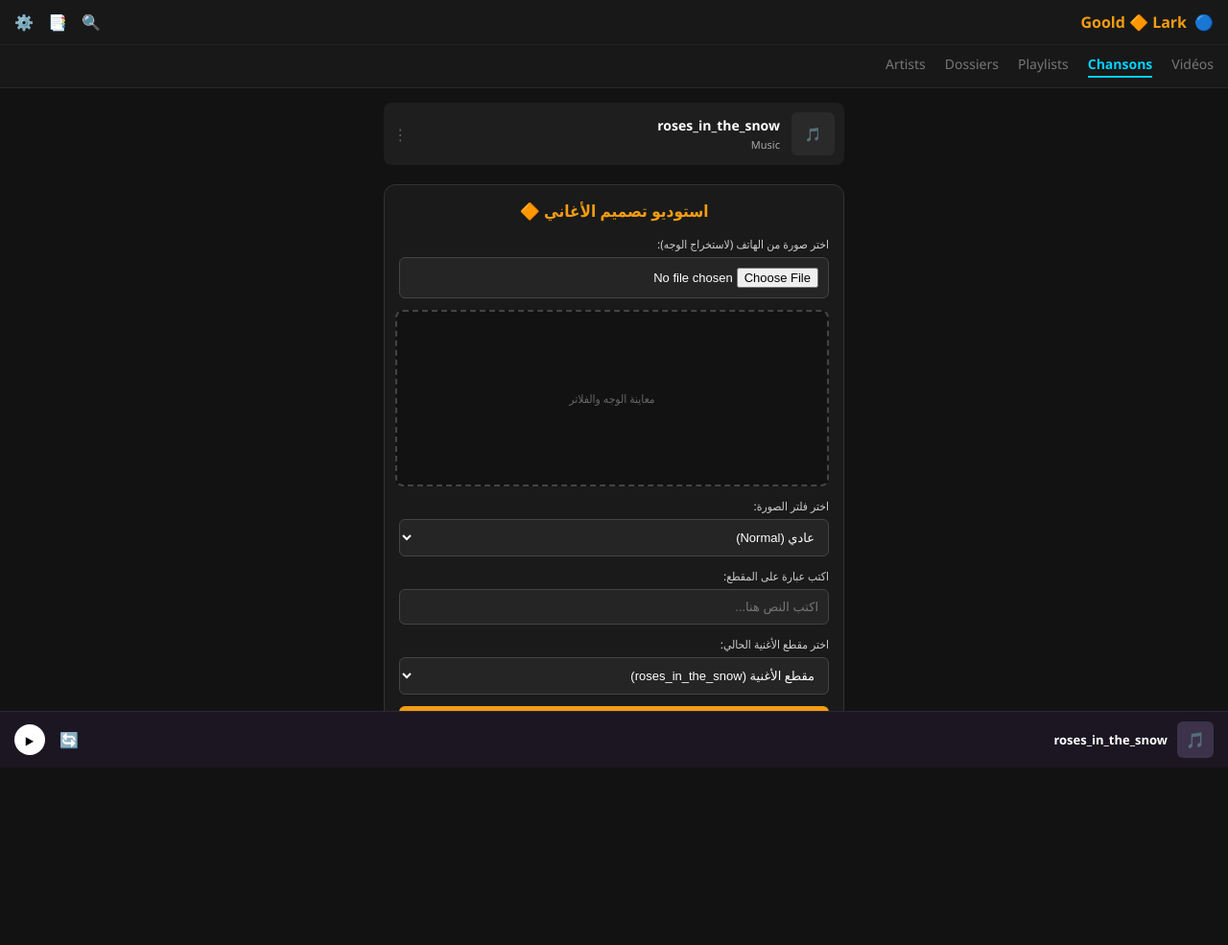
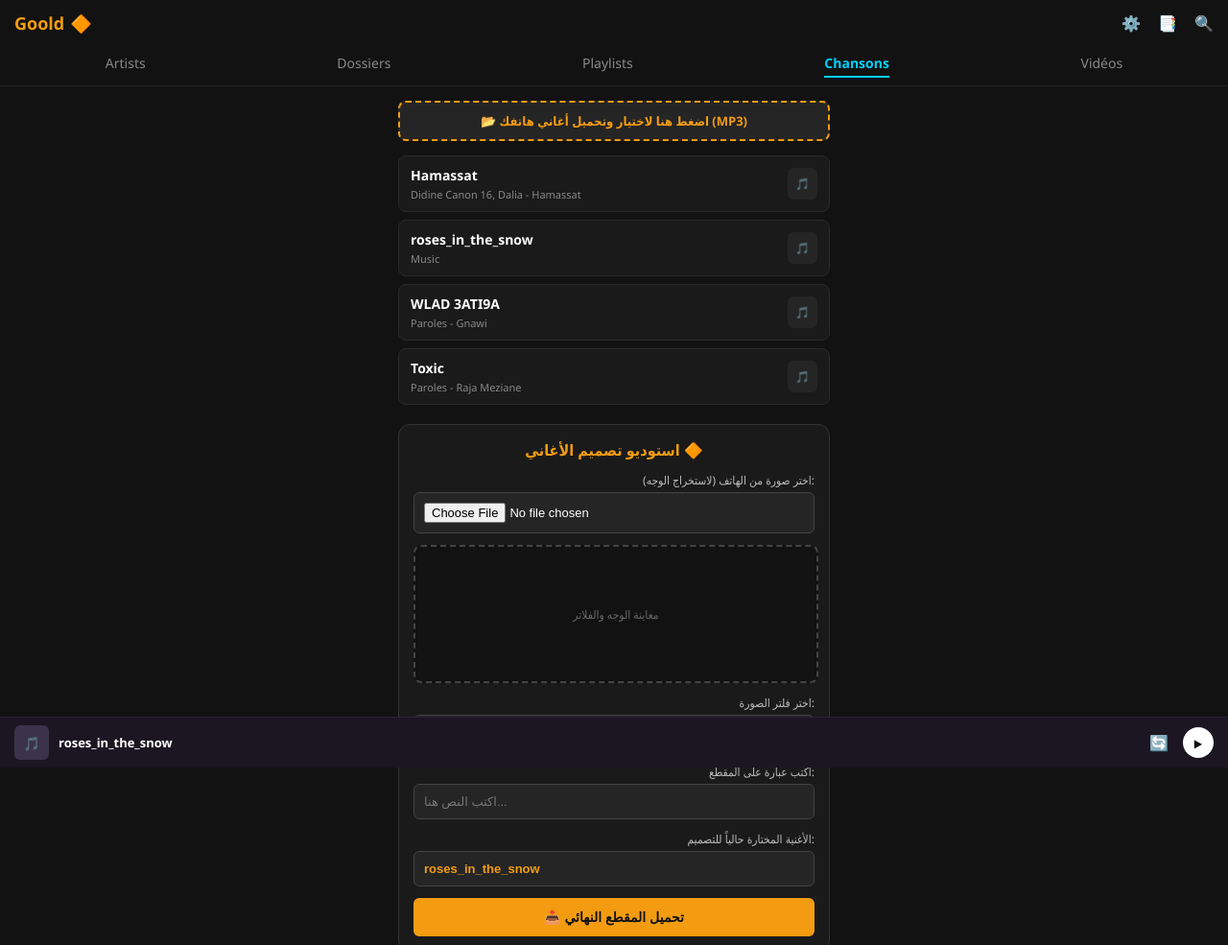
Before and after one commit to yahyabgd232-art/Kolach-keyan, a plain HTML site: page index.html in a window 1280 px wide. Shown: the top 985 px of the page at 96% size. Before the commit the page ends 889 px from the top, so only its background shows below. Drawn offline with Linux system fonts and the light colour scheme.

Commit message:
Update index.html

```diff
--- a/index.html
+++ b/index.html
@@ -1,5 +1,5 @@
 <!DOCTYPE html>
-<html lang="ar" dir="rtl">
+<html lang="en" dir="ltr">
 <head>
     <meta charset="UTF-8">
     <meta name="viewport" content="width=device-width, initial-scale=1.0">
@@ -11,120 +11,125 @@
             font-family: 'Segoe UI', Tahoma, Geneva, Verdana, sans-serif;
             margin: 0;
             padding: 0;
-            padding-bottom: 80px;
+            padding-bottom: 70px;
         }
-        /* شريط العنوان العلوي */
-        .top-header {
+        .top-bar {
             display: flex;
             justify-content: space-between;
             align-items: center;
             padding: 12px 15px;
-            background: #181818;
-            border-bottom: 1px solid #222;
+            background-color: #121212;
         }
         .app-brand {
             display: flex;
             align-items: center;
-            gap: 8px;
+            gap: 6px;
+            font-size: 18px;
             font-weight: bold;
-            color: #f39c12;
-            font-size: 16px;
+            color: #ffffff;
         }
-        .app-brand span {
-            color: #00d2ff;
-        }
-        .header-icons {
+        .app-brand .goold-text { color: #f39c12; }
+        .app-brand .diamond { color: #f39c12; }
+        .top-icons {
             display: flex;
-            gap: 15px;
+            gap: 18px;
             color: #aaa;
             font-size: 16px;
-        }
-        /* القائمة العلوية */
-        .tabs-nav {
-            display: flex;
-            gap: 20px;
-            padding: 10px 15px;
-            background: #181818;
-            overflow-x: auto;
-            border-bottom: 1px solid #282828;
-            white-space: nowrap;
-        }
-        .tab-item {
-            color: #777;
-            font-size: 14px;
             cursor: pointer;
         }
-        .tab-item.active {
+        .tabs-container {
+            display: flex;
+            justify-content: space-around;
+            padding: 8px 10px;
+            background-color: #121212;
+            border-bottom: 1px solid #222;
+            font-size: 14px;
+        }
+        .tab {
+            color: #888;
+            cursor: pointer;
+            padding-bottom: 4px;
+        }
+        .tab.active {
             color: #00d2ff;
             font-weight: bold;
             border-bottom: 2px solid #00d2ff;
-            padding-bottom: 3px;
         }
         .container {
             padding: 15px;
-            max-width: 480px;
+            max-width: 450px;
             margin: 0 auto;
         }
-        /* قائمة الأغاني */
-        .song-card {
-            display: flex;
-            align-items: center;
-            justify-content: space-between;
-            background: #1e1e1e;
+        /* زر تحميل أغاني الهاتف */
+        .load-songs-btn {
+            background: #252525;
+            border: 2px dashed #f39c12;
+            color: #f39c12;
             padding: 10px;
             border-radius: 8px;
+            text-align: center;
+            font-size: 13px;
+            cursor: pointer;
+            margin-bottom: 15px;
+            font-weight: bold;
+        }
+        /* قائمة الأغاني الحقيقية */
+        .song-card {
+            background: #1a1a1a;
+            border-radius: 8px;
+            padding: 10px 12px;
+            display: flex;
+            justify-content: space-between;
+            align-items: center;
             margin-bottom: 8px;
+            border: 1px solid #2a2a2a;
+            cursor: pointer;
+            transition: background 0.2s;
         }
-        .song-info-group {
-            display: flex;
-            align-items: center;
-            gap: 12px;
+        .song-card:hover {
+            background: #252525;
         }
-        .song-thumb {
-            width: 45px;
-            height: 45px;
-            border-radius: 6px;
-            background: #2a2a2a;
-            display: flex;
-            align-items: center;
-            justify-content: center;
-            color: #888;
-            font-size: 14px;
-            object-fit: cover;
-        }
-        .song-titles h4 {
+        .song-card-info h4 {
             margin: 0 0 3px 0;
             font-size: 14px;
             color: #fff;
         }
-        .song-titles p {
+        .song-card-info p {
             margin: 0;
             font-size: 11px;
-            color: #aaa;
+            color: #888;
         }
-        /* استوديو التصميم المدمج */
-        .studio-box {
+        .song-card-icon {
+            background: #252525;
+            padding: 8px;
+            border-radius: 6px;
+            color: #f39c12;
+            font-size: 12px;
+        }
+        /* استوديو تصميم الأغاني */
+        .studio-card {
             background: #1a1a1a;
             border: 1px solid #333;
             border-radius: 12px;
             padding: 15px;
             margin-top: 20px;
         }
-        .studio-box h3 {
+        .studio-title {
             color: #f39c12;
             text-align: center;
-            font-size: 17px;
+            font-size: 16px;
             margin-top: 0;
-            margin-bottom: 15px;
+            margin-bottom: 12px;
         }
         .form-group {
             margin-bottom: 12px;
         }
         label {
             display: block;
-            margin-bottom: 5px;
+            margin-bottom: 4px;
             font-size: 12px;
-            color: #ccc;
+            color: #bbb;
+            text-align: right;
         }
         input[type="file"], select, input[type="text"] {
             width: 100%;
@@ -136,9 +141,9 @@
             box-sizing: border-box;
             font-size: 13px;
         }
-        .preview-area {
+        .preview-box {
             width: 100%;
-            height: 180px;
+            height: 140px;
             background: #121212;
             border: 2px dashed #444;
             border-radius: 8px;
@@ -147,13 +152,15 @@
             justify-content: center;
             overflow: hidden;
             margin-bottom: 12px;
+            color: #666;
+            font-size: 12px;
         }
-        .preview-area img {
+        .preview-box img {
             width: 100%;
             height: 100%;
             object-fit: cover;
         }
-        .btn-go {
+        .btn-submit {
             width: 100%;
             background: #f39c12;
             color: #121212;
@@ -161,39 +168,40 @@
             padding: 12px;
             border-radius: 6px;
             font-weight: bold;
-            font-size: 15px;
+            font-size: 14px;
             cursor: pointer;
         }
-        /* مشغل الموسيقى السفلي */
+        /* مشغل الصوت السفلي */
         .bottom-player {
             position: fixed;
             bottom: 0;
             left: 0;
             width: 100%;
-            background: #1b1622;
-            border-top: 1px solid #2d2438;
+            background-color: #1b1622;
             display: flex;
             align-items: center;
             justify-content: space-between;
-            padding: 10px 15px;
+            padding: 8px 15px;
             box-sizing: border-box;
+            border-top: 1px solid #2a2235;
         }
         .player-left {
             display: flex;
             align-items: center;
             gap: 10px;
         }
-        .player-icon {
-            width: 38px;
-            height: 38px;
+        .player-icon-box {
+            width: 36px;
+            height: 36px;
             background: #3c324a;
             border-radius: 6px;
             display: flex;
             align-items: center;
             justify-content: center;
             color: #fff;
+            font-size: 14px;
         }
-        .player-title {
+        .player-song-name {
             font-size: 13px;
             font-weight: bold;
             color: #fff;
@@ -204,67 +212,95 @@
             gap: 15px;
             color: #fff;
         }
-        .play-circle {
+        .play-btn-circle {
             width: 32px;
             height: 32px;
             background: #fff;
-            color: #000;
+            color: #121212;
             border-radius: 50%;
             display: flex;
             align-items: center;
             justify-content: center;
             font-size: 12px;
+            cursor: pointer;
         }
     </style>
 </head>
 <body>
 
     <!-- الشريط العلوي -->
-    <div class="top-header">
+    <div class="top-bar">
         <div class="app-brand">
-            <span>🔵</span> Goold 🔶 Lark
+            <span class="goold-text">Goold</span><span class="diamond">🔶</span>
         </div>
-        <div class="header-icons">
+        <div class="top-icons">
+            <span>⚙️</span>
+            <span>📑</span>
             <span>🔍</span>
-            <span>📑</span>
-            <span>⚙️</span>
         </div>
     </div>
 
-    <!-- التبويبات -->
-    <div class="tabs-nav">
-        <div class="tab-item">Vidéos</div>
-        <div class="tab-item active">Chansons</div>
-        <div class="tab-item">Playlists</div>
-        <div class="tab-item">Dossiers</div>
-        <div class="tab-item">Artists</div>
+    <!-- التبويبات العلوية -->
+    <div class="tabs-container">
+        <div class="tab">Artists</div>
+        <div class="tab">Dossiers</div>
+        <div class="tab">Playlists</div>
+        <div class="tab active" id="chansonsTab">Chansons</div>
+        <div class="tab">Vidéos</div>
     </div>
 
     <div class="container">
 
-        <!-- قائمة مصغرة للأغاني -->
-        <div class="song-card">
-            <div class="song-info-group">
-                <div class="song-thumb">🎵</div>
-                <div class="song-titles">
+        <!-- زر اختيار أغاني الهاتف الحقيقية -->
+        <label for="deviceSongsInput" class="load-songs-btn">
+            📂 اضغط هنا لاختيار وتحميل أغاني هاتفك (MP3)
+        </label>
+        <input type="file" id="deviceSongsInput" accept="audio/*" multiple style="display: none;">
+
+        <!-- قائمة الأغاني (ستتعبأ تلقائياً بالأغاني التي تختارها من هاتفك) -->
+        <div id="songsListContainer">
+            <!-- أغاني افتراضية شبيهة بطلبك -->
+            <div class="song-card" onclick="selectSong('Hamassat - Didine Canon 16')">
+                <div class="song-card-info">
+                    <h4>Hamassat</h4>
+                    <p>Didine Canon 16, Dalia - Hamassat</p>
+                </div>
+                <div class="song-card-icon">🎵</div>
+            </div>
+            <div class="song-card" onclick="selectSong('roses_in_the_snow')">
+                <div class="song-card-info">
                     <h4>roses_in_the_snow</h4>
                     <p>Music</p>
                 </div>
+                <div class="song-card-icon">🎵</div>
             </div>
-            <span style="color:#666;">⋮</span>
+            <div class="song-card" onclick="selectSong('WLAD 3ATI9A - Gnawi')">
+                <div class="song-card-info">
+                    <h4>WLAD 3ATI9A</h4>
+                    <p>Paroles - Gnawi</p>
+                </div>
+                <div class="song-card-icon">🎵</div>
+            </div>
+            <div class="song-card" onclick="selectSong('Toxic - Raja Meziane')">
+                <div class="song-card-info">
+                    <h4>Toxic</h4>
+                    <p>Paroles - Raja Meziane</p>
+                </div>
+                <div class="song-card-icon">🎵</div>
+            </div>
         </div>
 
-        <!-- استوديو التصميم المدمج -->
-        <div class="studio-box">
-            <h3>استوديو تصميم الأغاني 🔶</h3>
+        <!-- استوديو تصميم الأغاني (Goold Studio) -->
+        <div class="studio-card">
+            <h3 class="studio-title">استوديو تصميم الأغاني 🔶</h3>
 
             <div class="form-group">
                 <label>اختر صورة من الهاتف (لاستخراج الوجه):</label>
                 <input type="file" id="imageInput" accept="image/*">
             </div>
 
-            <div class="preview-area" id="previewContainer">
-                <span style="color: #666; font-size: 12px;">معاينة الوجه والفلاتر</span>
+            <div class="preview-box" id="previewContainer">
+                معاينة الوجه والفلاتر
             </div>
 
             <div class="form-group">
@@ -282,32 +318,64 @@
             </div>
 
             <div class="form-group">
-                <label>اختر مقطع الأغنية الحالي:</label>
-                <select id="songPart">
-                    <option value="part1">مقطع الأغنية (roses_in_the_snow)</option>
-                    <option value="chorus">المقطع الحماسي (Chorus)</option>
-                </select>
+                <label>الأغنية المختارة حالياً للتصميم:</label>
+                <input type="text" id="selectedSongField" value="roses_in_the_snow" readonly style="color: #f39c12; font-weight: bold;">
             </div>
 
-            <button class="btn-go" id="downloadBtn">📥 تحميل المقطع النهائي</button>
+            <button class="btn-submit" id="downloadBtn">📥 تحميل المقطع النهائي</button>
         </div>
 
     </div>
 
-    <!-- شريط التشغيل السفلي -->
+    <!-- مشغل الموسيقى السفلي -->
     <div class="bottom-player">
         <div class="player-left">
-            <div class="player-icon">🎵</div>
-            <div class="player-title">roses_in_the_snow</div>
+            <div class="player-icon-box">🎵</div>
+            <div class="player-song-name" id="currentPlayingText">roses_in_the_snow</div>
         </div>
         <div class="player-controls">
             <span>🔄</span>
-            <div class="play-circle">▶</div>
+            <div class="play-btn-circle" id="playPauseBtn">▶</div>
         </div>
     </div>
 
     <script>
-        // معاينة الصورة مباشرة
+        // دالة لاختيار أغنية من القائمة وتثبيتها في المشغل وفي الاستوديو
+        function selectSong(songName) {
+            document.getElementById('currentPlayingText').innerText = songName;
+            document.getElementById('selectedSongField').value = songName;
+        }
+
+        // جلب الأغاني الحقيقية من ذاكرة الهاتف وإضافتها للقائمة مباشرة
+        const deviceSongsInput = document.getElementById('deviceSongsInput');
+        const songsListContainer = document.getElementById('songsListContainer');
+
+        deviceSongsInput.addEventListener('change', function(event) {
+            const files = event.target.files;
+            if(files.length > 0) {
+                songsListContainer.innerHTML = ''; // تفريغ القائمة القديمة أو إضافتها
+                for(let i = 0; i < files.length; i++) {
+                    let fileName = files[i].name.replace(/\.[^/.]+$/, ""); // حذف صيغة الملف مثل .mp3
+                    let songCard = document.createElement('div');
+                    songCard.className = 'song-card';
+                    songCard.innerHTML = `
+                        <div class="song-card-info">
+                            <h4>${fileName}</h4>
+                            <p>Local Audio File</p>
+                        </div>
+                        <div class="song-card-icon">🎵</div>
+                    `;
+                    songCard.onclick = function() {
+                        selectSong(fileName);
+                    };
+                    songsListContainer.appendChild(songCard);
+                }
+                // اختيار أول أغنية تم رفعها تلقائياً
+                selectSong(files[0].name.replace(/\.[^/.]+$/, ""));
+            }
+        });
+
+        // معاينة الصورة المرفوعة
         const imageInput = document.getElementById('imageInput');
         const previewContainer = document.getElementById('previewContainer');
 
@@ -323,7 +391,8 @@
         });
 
         document.getElementById('downloadBtn').addEventListener('click', function() {
-            alert('تم تجهيز وتحميل المقطع النهائي بنجاح!');
+            let activeSong = document.getElementById('selectedSongField').value;
+            alert('تم دمج الصورة واستخراج الوجه مع الأغنية (' + activeSong + ') وتجهيز التحميل بنجاح!');
         });
     </script>
 
```
